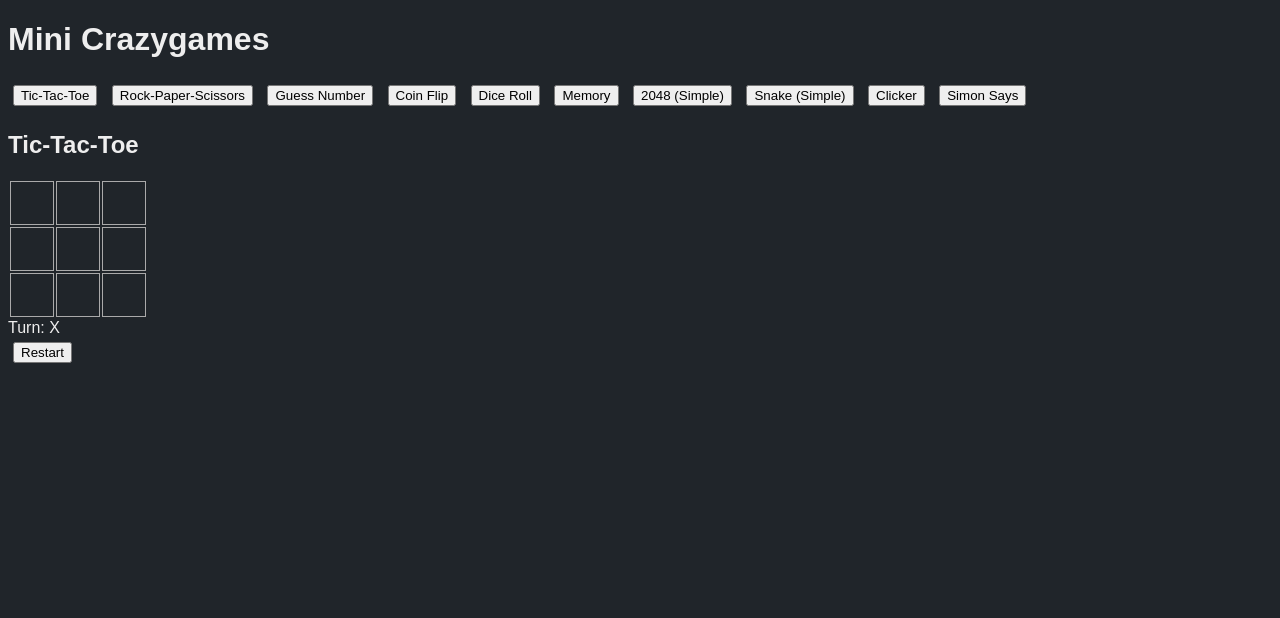
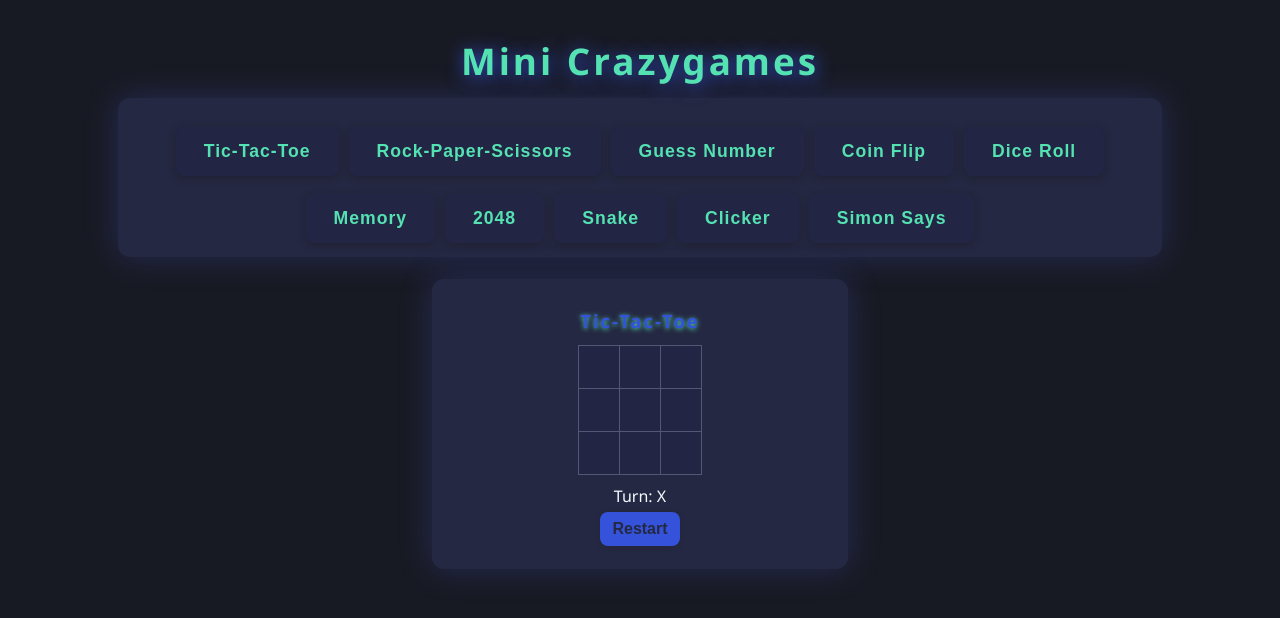
Before and after one commit to superman2775/Crazygames-but-smaller, a plain HTML site: page index.html in a window 1280 px wide. Drawn offline with Linux system fonts and the light colour scheme.

Commit message:
Enhance styles and UI for Mini Crazygames
Refactor styles and improve game UI elements for better aesthetics and usability.

```diff
--- a/index.html
+++ b/index.html
@@ -4,11 +4,174 @@
   <meta charset="UTF-8">
   <title>Mini Crazygames</title>
   <style>
-    body { font-family: Arial, sans-serif; background: #20252a; color: #eee; }
-    #menu { margin-bottom: 20px; }
-    button { margin: 5px; }
-    .game { display: none; margin-top: 20px; }
+    :root {
+      --bg: #181a23;
+      --panel: #252842;
+      --accent: #55e2b2;
+      --accent2: #3453da;
+      --text: #f7faff;
+      --button: #222543;
+      --button-hover: #55e2b2;
+      --brad: 12px;
+      --boxshadow: 0 0 32px #4452ba55;
+    }
+    html, body {
+      background: var(--bg);
+      color: var(--text);
+      font-family: 'Segoe UI', 'Verdana', Arial, sans-serif;
+      min-height: 100vh;
+      margin: 0;
+      text-align: center;
+    }
+    h1 {
+      color: var(--accent);
+      letter-spacing: 3px;
+      margin: 36px 0 12px 0;
+      font-size: 2.3em;
+      text-shadow: 1px 2px 18px var(--accent2);
+    }
+    #menu {
+      background: var(--panel);
+      display: flex;
+      justify-content: center;
+      flex-wrap: wrap;
+      gap: 10px;
+      padding: 25px 10px 10px 10px;
+      border-radius: var(--brad);
+      box-shadow: var(--boxshadow);
+      margin-bottom: 22px;
+      max-width: 80vw;
+      margin-left: auto;
+      margin-right: auto;
+    }
+    #menu button {
+      background: var(--button);
+      color: var(--accent);
+      border: none;
+      font-weight: 600;
+      font-size: 1.1em;
+      padding: 14px 28px;
+      margin: 4px 0;
+      border-radius: 8px;
+      transition: background 0.2s, color 0.2s, box-shadow 0.3s;
+      cursor: pointer;
+      box-shadow: 0 2px 8px #1115;
+      outline: none;
+      letter-spacing: 1px;
+    }
+    #menu button:hover, #menu button:focus {
+      background: var(--accent);
+      color: var(--panel);
+      box-shadow: 0 0 16px var(--accent2);
+    }
+    .game {
+      background: var(--panel);
+      border-radius: var(--brad);
+      padding: 26px 8px 18px 8px;
+      margin: 0 auto 18px auto;
+      box-shadow: var(--boxshadow);
+      display: none;
+      max-width: 400px;
+      min-height: 220px;
+    }
     .active { display: block; }
+    h2 {
+      margin-top: 3px;
+      margin-bottom: 12px;
+      color: var(--accent2);
+      letter-spacing: 2px;
+      font-size: 1.15em;
+      text-shadow: 0 1px 5px var(--accent);
+    }
+    table { border-collapse: collapse; margin: 10px auto; }
+    td, th {
+      background: #222544;
+      color: var(--accent);
+      border: 1px solid #555574;
+      width: 38px; height: 40px;
+      text-align: center;
+      font-size: 1.45em;
+      font-weight: bold;
+      border-radius: 4px;
+      transition: background 0.2s;
+      cursor: pointer;
+    }
+    td:hover { background: var(--accent2); color: var(--panel); }
+    input[type=number] {
+      background: #191a28;
+      color: var(--accent);
+      border: 1px solid var(--accent2);
+      border-radius: 6px;
+      padding: 4px 10px;
+      margin: 0 5px 6px 5px;
+      font-size: 1em;
+      outline: none;
+    }
+    input[type=number]:focus {
+      border-color: var(--accent);
+      background: #222543;
+    }
+    button {
+      background: var(--accent2);
+      color: var(--panel);
+      border: none;
+      border-radius: 8px;
+      padding: 8px 12px;
+      margin: 5px 3px;
+      font-size: 1em;
+      font-weight: 600;
+      cursor: pointer;
+      transition: background 0.2s, color 0.2s, box-shadow 0.3s;
+      box-shadow: 0 1px 5px #2225;
+      outline: none;
+    }
+    button:hover, button:focus {
+      background: var(--accent);
+      color: var(--panel);
+      box-shadow: 0 0 12px var(--accent);
+    }
+    #snake { border-radius: 10px; box-shadow: 0 2px 12px #0f08; margin-top:12px; }
+
+    /* Memory game cards */
+    .mem-card-btn {
+      background: #222544;
+      color: var(--accent);
+      border-radius: 8px;
+      padding: 0 18px;
+      font-size: 1.23em;
+      border: 2px solid var(--accent2);
+      margin: 3px;
+      font-weight: bold;
+      transition: background .2s, color .2s;
+    }
+    .mem-card-btn:hover { background: var(--accent2); color: var(--panel); }
+
+    /* Simon Says buttons */
+    .simon-btn {
+      display: inline-block;
+      margin: 6px 7px;
+      border-radius: 50%;
+      width: 50px; height: 50px;
+      border: 2px solid #fff;
+      transition: box-shadow 0.2s, border 0.2s;
+      cursor: pointer;
+    }
+    .simon-btn:hover { box-shadow: 0 0 8px #fff; border-color: var(--accent); }
+
+    /* Clicker game button */
+    .clk-btn {
+      background: linear-gradient(90deg, var(--accent2), var(--accent));
+      color: #fff;
+      border: none;
+      font-size: 1.3em;
+      margin: 7px 0;
+      padding: 13px 36px;
+      border-radius: 13px;
+      box-shadow: 0 3px 16px #1117;
+      transition: background .2s, color .2s;
+      outline: none;
+    }
+    .clk-btn:hover { background: linear-gradient(90deg, var(--accent), var(--accent2)); color: var(--panel);}
   </style>
 </head>
 <body>
@@ -20,35 +183,24 @@
     <button onclick="showGame(3)">Coin Flip</button>
     <button onclick="showGame(4)">Dice Roll</button>
     <button onclick="showGame(5)">Memory</button>
-    <button onclick="showGame(6)">2048 (Simple)</button>
-    <button onclick="showGame(7)">Snake (Simple)</button>
+    <button onclick="showGame(6)">2048</button>
+    <button onclick="showGame(7)">Snake</button>
     <button onclick="showGame(8)">Clicker</button>
     <button onclick="showGame(9)">Simon Says</button>
   </div>
   <div id="games">
-    <!-- Game 0: Tic-Tac-Toe -->
     <div class="game active"><div id="ttt"></div></div>
-    <!-- Game 1: Rock-Paper-Scissors -->
     <div class="game"><div id="rps"></div></div>
-    <!-- Game 2: Guess Number -->
     <div class="game"><div id="gn"></div></div>
-    <!-- Game 3: Coin Flip -->
     <div class="game"><div id="cf"></div></div>
-    <!-- Game 4: Dice Roll -->
     <div class="game"><div id="dr"></div></div>
-    <!-- Game 5: Memory -->
     <div class="game"><div id="mem"></div></div>
-    <!-- Game 6: 2048 (Simple) -->
     <div class="game"><div id="tfe"></div></div>
-    <!-- Game 7: Snake (Simple) -->
     <div class="game"><canvas id="snake" width="200" height="200"></canvas><div id="snmsg"></div></div>
-    <!-- Game 8: Clicker -->
     <div class="game"><div id="clk"></div></div>
-    <!-- Game 9: Simon Says -->
     <div class="game"><div id="simon"></div></div>
   </div>
   <script>
-    // Navigation
     function showGame(idx){
       Array.from(document.querySelectorAll('.game')).forEach((e,i) => e.className = "game"+(i===idx?" active":""));
     }
@@ -66,7 +218,7 @@
       function drawTTT(){
         tttDiv.innerHTML = `<h2>Tic-Tac-Toe</h2><table>${[0,1,2].map(r=>`<tr>${[0,1,2].map(c=>{
           const i = 3*r + c;
-          return `<td style="width:40px;height:40px;text-align:center;font-size:2em;border:1px solid #aaa;cursor:pointer;" onclick="moveTTT(${i})">${board[i]}</td>`;
+          return `<td onclick="moveTTT(${i})">${board[i]}</td>`;
         }).join('')}</tr>`).join('')}</table>
         <div>${won ? board[won[0]] + ' wins!':'Turn: '+turn}</div>
         <button onclick="resetTTT()">Restart</button>`;
@@ -96,9 +248,9 @@
       }
       function drawRPS(msg,ai){
         rpsDiv.innerHTML=`<h2>Rock Paper Scissors</h2>
-          <button onclick="playRPS('Rock')">Rock</button>
-          <button onclick="playRPS('Paper')">Paper</button>
-          <button onclick="playRPS('Scissors')">Scissors</button>
+          <button onclick="playRPS('Rock')">✊ Rock</button>
+          <button onclick="playRPS('Paper')">🖐 Paper</button>
+          <button onclick="playRPS('Scissors')">✌️ Scissors</button>
           <div>${msg||''} ${ai? "(AI chose "+ai+")":''}</div>`;
       }
       window.playRPS=playRPS; drawRPS();
@@ -131,7 +283,7 @@
       const cfDiv=document.getElementById("cf");
       function flipCF(){
         cfDiv.innerHTML=`<h2>Coin Flip</h2><button onclick="flipCF()">Flip</button>
-          <div>${Math.random()<0.5?'Heads':'Tails'}</div>`;
+          <div style="font-size:2em;margin:12px 0;">${Math.random()<0.5?'🪙 Heads':'🪙 Tails'}</div>`;
       }
       window.flipCF=flipCF; flipCF();
     })();
@@ -140,7 +292,7 @@
       const drDiv=document.getElementById("dr");
       function rollDR(){
         drDiv.innerHTML=`<h2>Dice Roll </h2><button onclick="rollDR()">Roll</button>
-          <div>Rolled: ${1+Math.floor(Math.random()*6)}</div>`;
+          <div style="font-size:2em;margin:12px 0;">🎲 ${1+Math.floor(Math.random()*6)}</div>`;
       }
       window.rollDR=rollDR; rollDR();
     })();
@@ -166,9 +318,13 @@
       }
       function drawMEM(){
         memDiv.innerHTML = `<h2>Memory (Match cards)</h2>
-        <div>${cards.map((c,i)=>matched.includes(i)||flipped.includes(i)?`[${c}]`:`<button onclick="flipMEM(${i})">?</button>`).join(' ')}</div>
+        <div style="margin-bottom:12px;">${cards.map((c,i)=>
+          matched.includes(i)||flipped.includes(i)
+            ? `<button disabled class="mem-card-btn" style="background:var(--accent);color:var(--panel);">${c}</button>`
+            :`<button onclick="flipMEM(${i})" class="mem-card-btn">?</button>`
+          ).join(' ')}</div>
         <button onclick="resetMEM()">Restart</button>
-        <div>${matched.length===6?"You win!":""}</div>`;
+        <div style="margin-top:5px;">${matched.length===6?"You win!":""}</div>`;
       }
       window.flipMEM=flipMEM; window.resetMEM=resetMEM; resetMEM();
     })();
@@ -188,11 +344,9 @@
         grid[i][j]=2;
       }
       function moveTFE(d){
-        // Moves: 0-left,1-up,2-right,3-down
-        let g=grid.map(r=>r.slice());
-        let moved=false;
-        for(let k=0;k<2;k++){
-          for(let i=0;i<2;i++){
+        let g=grid.map(r=>r.slice()),moved=false;
+        for(let k=0;k<2;k++)
+          for(let i=0;i<2;i++)
             for(let j=1;j>=0;j--){
               let pi=d<2?i:j,pj=d<2?j:i,ni=pi+([0,-1,0,1][d]),nj=pj+([1,0,-1,0][d]);
               if(ni<0||ni>1||nj<0||nj>1) continue;
@@ -202,19 +356,20 @@
                 moved=true;
               }
             }
-          }
-        }
-        if(moved){grid=g;addTFE();drawTFE();}
+        if(moved){grid=g;addTFE();}
+        drawTFE();
       }
       function drawTFE(){
         tfeDiv.innerHTML = `<h2>2048 (2x2 tiny)</h2>
-        <div>Score: ${score}</div>
-        <table>${grid.map(r=>'<tr>'+r.map(c=>`<td style="width:30px;height:30px;text-align:center;border:1px solid #aaa;font-size:1.5em;">${c?c:''}</td>`).join('')+'</tr>').join('')}</table>
-        <button onclick="moveTFE(0)">Left</button>
-        <button onclick="moveTFE(1)">Up</button>
-        <button onclick="moveTFE(2)">Right</button>
-        <button onclick="moveTFE(3)">Down</button>
-        <button onclick="resetTFE()">Restart</button>`;
+        <div style="margin-bottom:8px;">Score: <span style="color:var(--accent2);font-weight:bold">${score}</span></div>
+        <table>${grid.map(r=>'<tr>'+r.map(c=>`<td>${c?c:''}</td>`).join('')+'</tr>').join('')}</table>
+        <div style="margin-top:10px;">
+          <button onclick="moveTFE(0)">◀️ Left</button>
+          <button onclick="moveTFE(1)">🔼 Up</button>
+          <button onclick="moveTFE(2)">▶️ Right</button>
+          <button onclick="moveTFE(3)">🔽 Down</button>
+          <button onclick="resetTFE()">Restart</button>
+        </div>`;
       }
       window.moveTFE=moveTFE; window.resetTFE=resetTFE; resetTFE();
     })();
@@ -227,12 +382,12 @@
         drawSNAKE();
       }
       function drawSNAKE(){
-        ctx.fillStyle="#222";ctx.fillRect(0,0,200,200);
-        ctx.fillStyle="#0f0";
+        ctx.fillStyle="#181a23";ctx.fillRect(0,0,200,200);
+        ctx.fillStyle="#55e2b2";
         snake.forEach(s=>ctx.fillRect(s[0]*10,s[1]*10,10,10));
-        ctx.fillStyle="#f00";
+        ctx.fillStyle="#3453da";
         ctx.fillRect(food[0]*10,food[1]*10,10,10);
-        msgDiv.innerHTML=gameOver?"Game Over! <button onclick='resetSNAKE()'>Restart</button>":"Use Arrow Keys";
+        msgDiv.innerHTML=gameOver?`<span style="color:var(--accent2);font-weight:bold">Game Over!</span> <button onclick='resetSNAKE()'>Restart</button>`:"Use Arrow Keys";
       }
       function tickSNAKE(){
         if(gameOver) return;
@@ -253,7 +408,7 @@
         if(e.key==="ArrowLeft"&&dir[0]!==1) dir=[-1,0];
         if(e.key==="ArrowRight"&&dir[0]!==-1)dir=[1,0];
       });
-      setInterval(tickSNAKE,180);
+      setInterval(tickSNAKE,170);
       window.resetSNAKE=resetSNAKE;resetSNAKE();
     })();
     // --- Game 8: Clicker ---
@@ -266,9 +421,9 @@
       function resetCLK(){score=0;drawCLK();}
       function drawCLK(){
         clkDiv.innerHTML=`<h2>Clicker Game</h2>
-        <div>Score: ${score}</div>
-        <button onclick="clickCLK()">Click me!</button>
-        <button onclick="resetCLK()">Restart</button>`;
+        <div style="margin-bottom:6px;font-size:1.3em;">Score: <span style="color:var(--accent);font-weight:bold">${score}</span></div>
+        <button class="clk-btn" onclick="clickCLK()">Click me!</button>
+        <br><button onclick="resetCLK()">Restart</button>`;
       }
       window.clickCLK=clickCLK; window.resetCLK=resetCLK; drawCLK();
     })();
@@ -287,16 +442,17 @@
         if(!playing)return;
         user.push(i);
         if(i!==seq[user.length-1]){
-          simonDiv.innerHTML+="<div>Wrong! <button onclick='resetSIMON()'>Restart</button></div>"; playing=false;return;
+          simonDiv.innerHTML+="<div style='color:var(--accent);font-weight:bold;margin-top:11px;'>Wrong! <button onclick='resetSIMON()'>Restart</button></div>"; playing=false;return;
         }
         if(user.length===seq.length){
           setTimeout(startSIMON,600);
         }
       }
       function drawSIMON(){
+        const colors=["#e74c3c","#55e2b2","#3453da","#f5ee5c"];
         simonDiv.innerHTML='<h2>Simon Says</h2>'+
           (playing? 'Repeat the sequence!':'<button onclick="startSIMON()">Start</button><button onclick="resetSIMON()">Restart</button>')+
-          "<div>"+[0,1,2,3].map(i=>`<button style="background:${['red','green','blue','yellow'][i]};width:50px;height:50px;margin:4px;" onclick="pressSIMON(${i})"></button>`).join(' ')+"</div>";
+          "<div>"+[0,1,2,3].map(i=>`<button class="simon-btn" style="background:${colors[i]}" onclick="pressSIMON(${i})"></button>`).join(' ')+"</div>";
       }
       window.resetSIMON=resetSIMON; window.startSIMON=startSIMON; window.pressSIMON=pressSIMON; drawSIMON();
     })();
```
